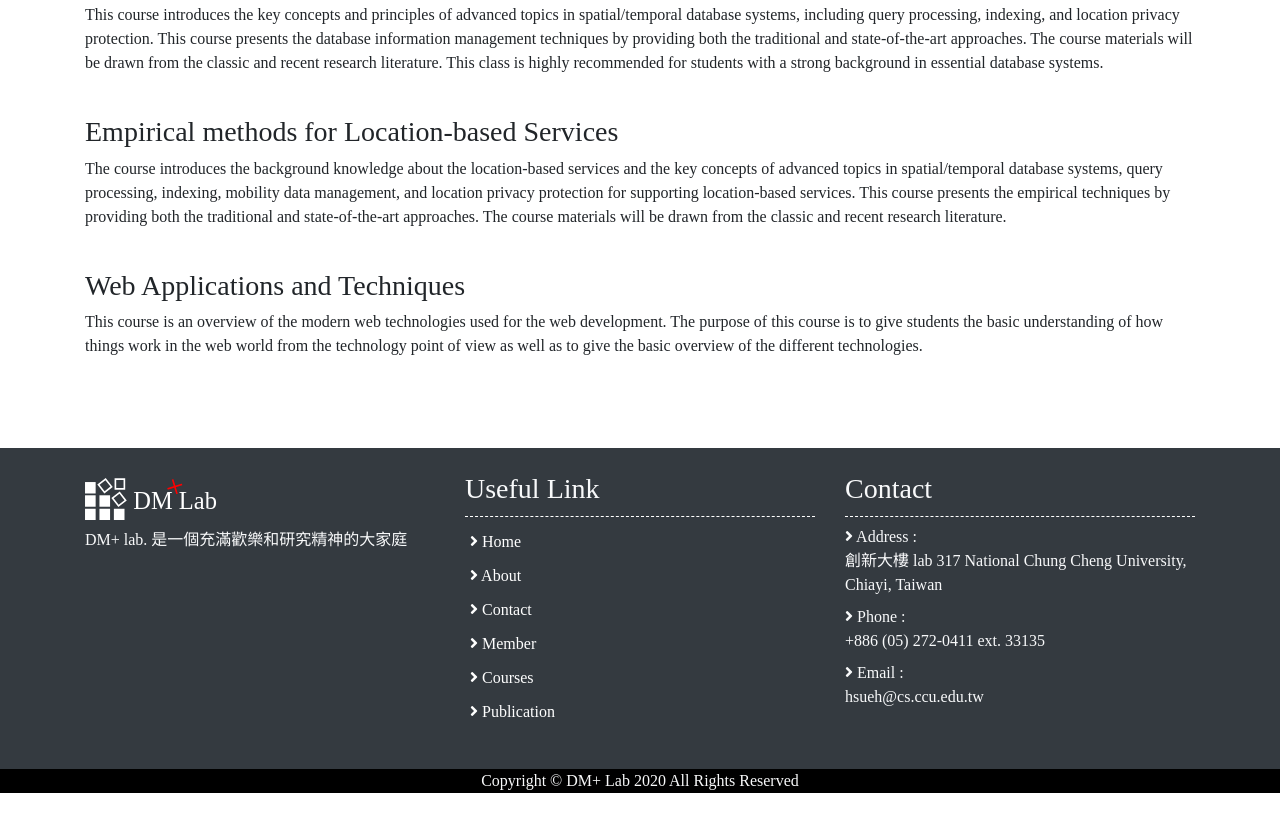
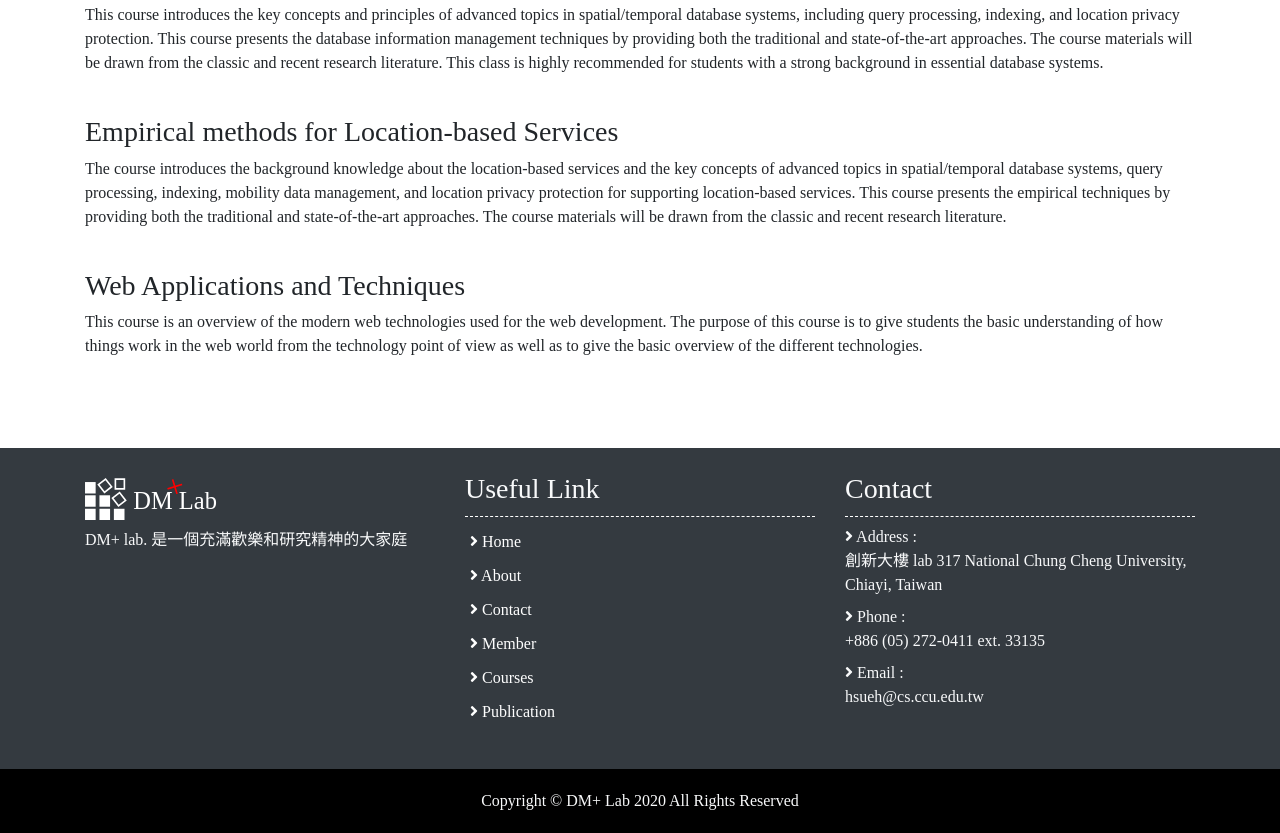
Before and after one commit to sinlin0908/DMPlus, a plain HTML site: page courses.html in a window 1280 px wide. Shown: the part 356-1189 px from the top of the page. Before the commit the page ends 1149 px from the top, so only its background shows below. Drawn offline with Linux system fonts and the light colour scheme; a web font is replaced by a local one.

Commit message:
update courses with w3c

```diff
--- a/courses.html
+++ b/courses.html
@@ -1,5 +1,5 @@
 <!DOCTYPE html>
-<html lang="zh-TW">
+<html lang="en">
 
 <head>
     <meta charset="utf-8" />
@@ -192,7 +192,7 @@
         </div>
     </main>
     <footer class="text-light">
-        <section class="info py-4 bg-dark">
+        <div class="info py-4 bg-dark">
             <div class="container">
                 <div class="row">
                     <div class="col-12 col-lg-4">
@@ -230,8 +230,10 @@
                     </div>
                 </div>
             </div>
-        </section>
-        <section class="copyright text-center"> Copyright &copy; DM+ Lab 2020 All Rights Reserved</section>
+        </div>
+        <div class="copyright text-center">
+            <p>Copyright &copy; DM+ Lab 2020 All Rights Reserved</p>
+        </div>
     </footer>
     <!-- Optional JavaScript -->
     <!-- jQuery first, then Popper.js, then Bootstrap JS -->
```
Also changed, not shown: index.html (+4 -4 lines), member.html (+5 -3 lines), publication.html (+5 -3 lines).
